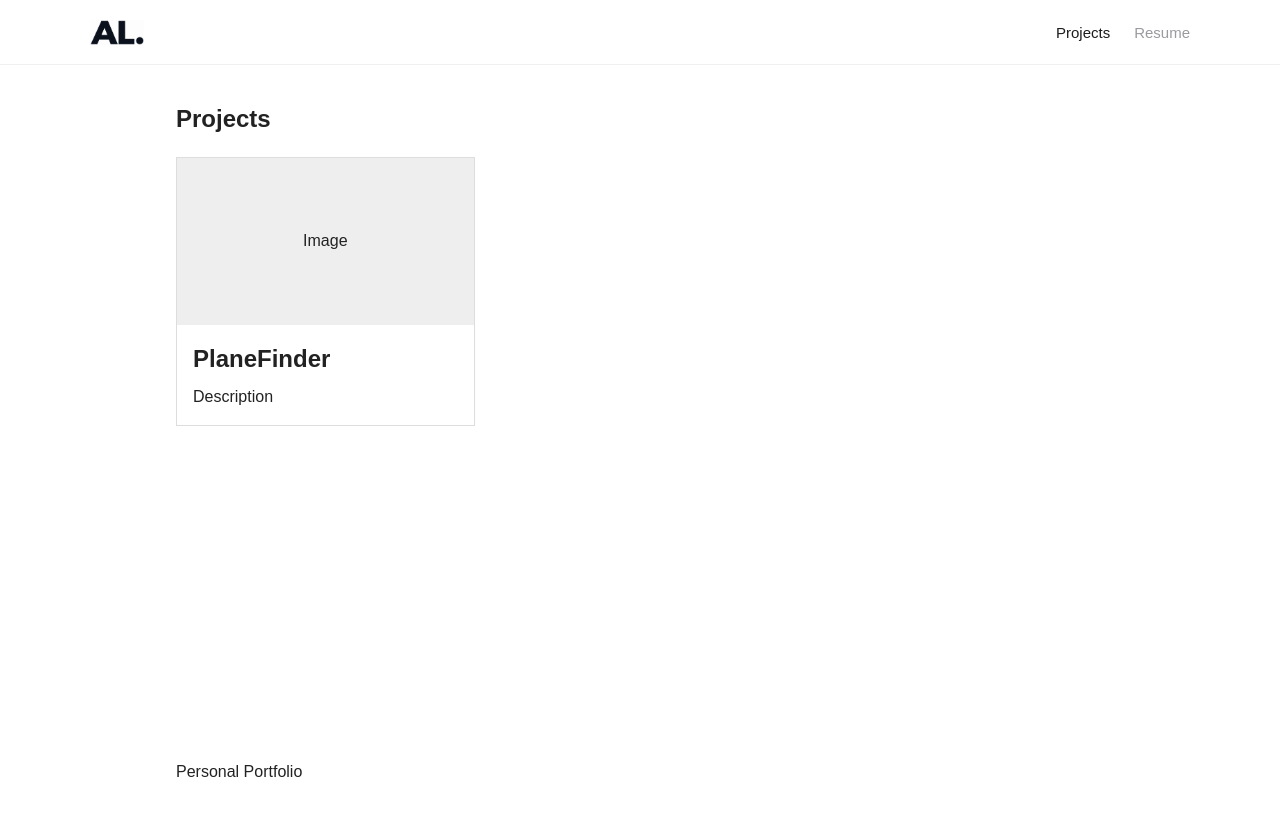
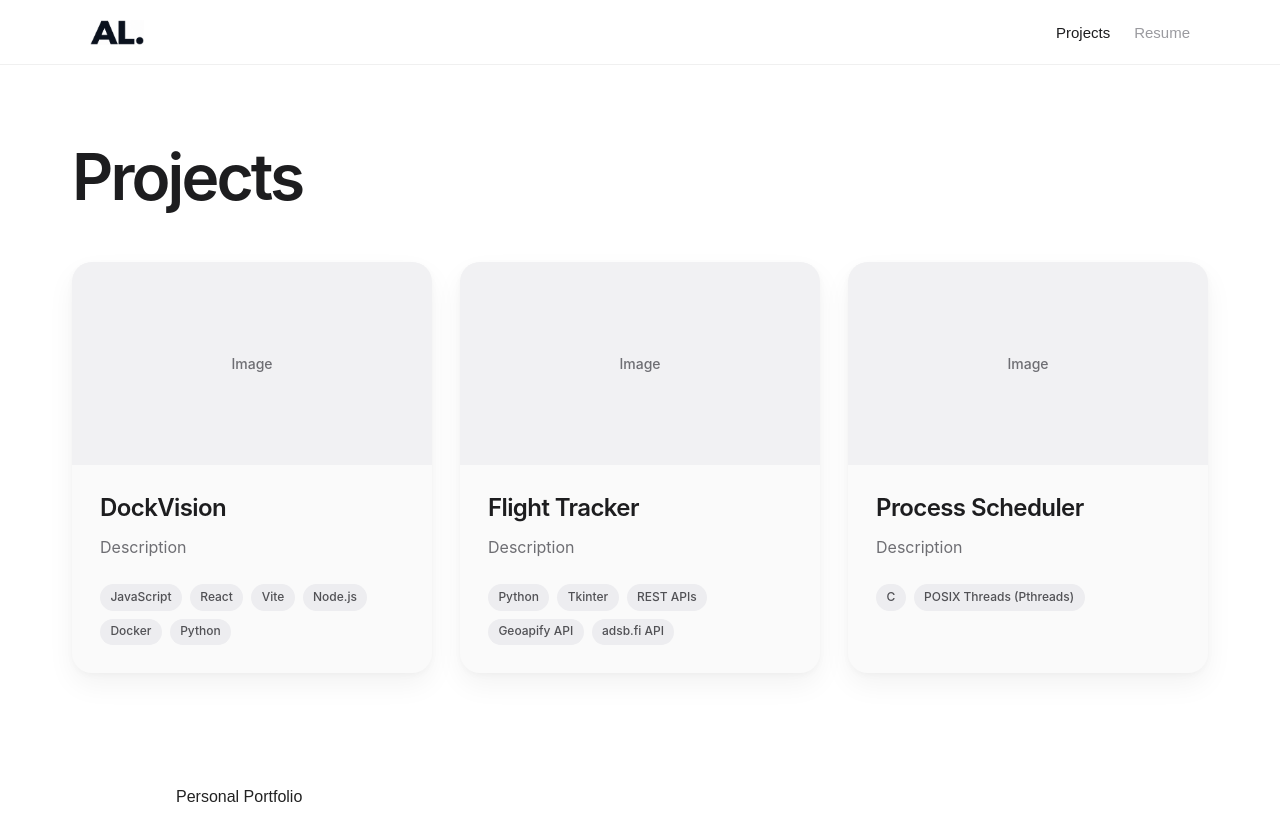
Before and after one commit to alyaver/alyaver.github.io, a React (Vite) app: page /projects in a window 1280 px wide. Before the commit the page ends 800 px from the top, so only its background shows below. Built offline with nearby package versions, Linux system fonts and the light colour scheme.

Commit message:
added cards for projects with placeholder images, descriptions and live views

```diff
--- a/src/App.jsx
+++ b/src/App.jsx
@@ -4,6 +4,8 @@ import Footer from './components/Footer.jsx';
 import Home from './pages/Home.jsx';
 import Projects from './pages/Projects.jsx';
 import PlaneFinder from './pages/PlaneFinder.jsx';
+import DockVision from './pages/DockVision.jsx';
+import ProcessScheduler from './pages/ProcessScheduler.jsx';
 
 export default function App() {
   return (
@@ -14,6 +16,8 @@ export default function App() {
           <Route path="/" element={<Home />} />
           <Route path="/projects" element={<Projects />} />
           <Route path="/projects/planefinder" element={<PlaneFinder />} />
+          <Route path="/projects/dockvision" element={<DockVision />} />
+          <Route path="/projects/process-scheduler" element={<ProcessScheduler />} />
         </Routes>
       </main>
       <Footer />
--- a/src/components/ProjectCard.jsx
+++ b/src/components/ProjectCard.jsx
@@ -1,12 +1,17 @@
 import { Link } from 'react-router-dom';
 
-export default function ProjectCard({ title = 'Project placeholder', to }) {
+export default function ProjectCard({ title = 'Project placeholder', to, technologies = [] }) {
   return (
     <Link className="project-card project-card--link" to={to}>
       <div className="project-card__image">Image</div>
       <div className="project-card__content">
         <h2>{title}</h2>
         <p>Description</p>
+        <ul className="project-card__technologies" aria-label="Technologies">
+          {technologies.map((technology) => (
+            <li key={technology}>{technology}</li>
+          ))}
+        </ul>
       </div>
     </Link>
   );
--- a/src/index.css
+++ b/src/index.css
@@ -14,28 +14,116 @@ a { color: #2456a6; }
 .project-card { padding: 1rem; border: 1px solid #ddd; }
 .project-card h2 { margin: 0; }
 
+main:has(> .projects-page) {
+  max-width: 1200px;
+  padding: clamp(2.5rem, 6vw, 5rem) clamp(1.25rem, 3vw, 2rem) 6rem;
+}
+
+.projects-page {
+  font-family: -apple-system, BlinkMacSystemFont, 'Segoe UI', Helvetica, Arial, sans-serif;
+  color: #1d1d1f;
+}
+
+.projects-page > h1 {
+  margin: 0 0 clamp(2rem, 4vw, 3.5rem);
+  font-size: clamp(2.75rem, 5vw, 4rem);
+  font-weight: 600;
+  line-height: 1.08;
+  letter-spacing: -0.045em;
+}
+
 .projects-grid {
   display: grid;
-  grid-template-columns: repeat(auto-fill, minmax(min(100%, 260px), 1fr));
-  gap: 1rem;
+  grid-template-columns: 1fr;
+  gap: 1.75rem;
 }
 
-.project-card--link {
-  display: block;
+.projects-page .project-card--link {
+  display: flex;
+  flex-direction: column;
   padding: 0;
+  border: 0;
+  border-radius: 20px;
+  overflow: hidden;
+  background: #fafafa;
+  box-shadow: 0 2px 6px rgb(0 0 0 / 3%), 0 12px 28px rgb(0 0 0 / 5%);
   color: inherit;
   text-decoration: none;
+  min-width: 0;
+  transition: transform 220ms ease, box-shadow 220ms ease;
 }
 
-.project-card--link:hover { border-color: #2456a6; }
-.project-card--link:focus-visible { outline: 2px solid #2456a6; outline-offset: 3px; }
+.projects-page .project-card--link:focus-visible {
+  outline: 3px solid #2456a6;
+  outline-offset: 5px;
+}
 
-.project-card__image {
+@media (hover: hover) {
+  .projects-page .project-card--link:hover {
+    transform: translateY(-4px);
+    box-shadow: 0 4px 10px rgb(0 0 0 / 4%), 0 18px 36px rgb(0 0 0 / 8%);
+  }
+}
+
+.projects-page .project-card__image {
   aspect-ratio: 16 / 9;
+  flex-shrink: 0;
   display: grid;
   place-items: center;
-  background: #eee;
+  background: #f1f1f3;
+  color: #6e6e73;
+  font-size: 0.875rem;
+  font-weight: 500;
 }
 
-.project-card__content { padding: 1rem; }
-.project-card__content p { margin: 0.5rem 0 0; }
+.projects-page .project-card__content {
+  flex: 1;
+  padding: 1.75rem;
+}
+
+.projects-page .project-card__content h2 {
+  font-size: 1.5rem;
+  font-weight: 600;
+  line-height: 1.25;
+  letter-spacing: -0.025em;
+}
+
+.projects-page .project-card__content p {
+  margin: 0.75rem 0 0;
+  color: #6e6e73;
+  font-size: 1rem;
+  line-height: 1.6;
+}
+
+.projects-page .project-card__technologies {
+  display: flex;
+  flex-wrap: wrap;
+  gap: 0.5rem;
+  margin: 1.5rem 0 0;
+  padding: 0;
+  list-style: none;
+}
+
+.projects-page .project-card__technologies li {
+  padding: 0.3rem 0.65rem;
+  border-radius: 999px;
+  background: #ededf0;
+  color: #515155;
+  font-size: 0.75rem;
+  font-weight: 500;
+  line-height: 1.4;
+  overflow-wrap: anywhere;
+}
+
+@media (min-width: 640px) {
+  .projects-grid { grid-template-columns: repeat(2, minmax(0, 1fr)); }
+}
+
+@media (min-width: 1024px) {
+  .projects-grid { grid-template-columns: repeat(3, minmax(0, 1fr)); }
+}
+
+@media (prefers-reduced-motion: reduce) {
+  .projects-page .project-card--link { transition: none; }
+  .projects-page .project-card--link:hover { transform: none; }
+}
--- /dev/null
+++ b/src/pages/DockVision.jsx
@@ -0,0 +1,17 @@
+import { Link } from 'react-router-dom';
+
+export default function DockVision() {
+  return (
+    <section>
+      <Link to="/projects">Back to projects</Link>
+      <h1>DockVision</h1>
+      <p>Description</p>
+      <h2>Technologies used</h2>
+      <p>JavaScript, React, Vite, Node.js, Docker, Python</p>
+      <section className="project-card" aria-labelledby="dockvision-live-heading">
+        <h2 id="dockvision-live-heading">Live application</h2>
+        <p>Coming soon.</p>
+      </section>
+    </section>
+  );
+}
--- a/src/pages/PlaneFinder.jsx
+++ b/src/pages/PlaneFinder.jsx
@@ -6,17 +6,13 @@ export default function PlaneFinder() {
       <Link to="/projects">Back to projects</Link>
       <h1>PlaneFinder</h1>
       <p>
-        PlaneFinder is a standalone application being brought into this portfolio.
-        This page will host its project overview and future live experience.
+
       </p>
       <h2>Technologies used</h2>
-      <p>PlaneFinder application stack: details coming soon.</p>
-      <p>This portfolio uses React, React Router, Vite, and GitHub Pages.</p>
       <section className="project-card" aria-labelledby="planefinder-live-heading">
         <h2 id="planefinder-live-heading">Live application</h2>
         <p>
-          Coming soon. The PlaneFinder application is currently maintained
-          separately and will be integrated in a future phase.
+          Coming soon.
         </p>
       </section>
     </section>
--- /dev/null
+++ b/src/pages/ProcessScheduler.jsx
@@ -0,0 +1,17 @@
+import { Link } from 'react-router-dom';
+
+export default function ProcessScheduler() {
+  return (
+    <section>
+      <Link to="/projects">Back to projects</Link>
+      <h1>Process Scheduler</h1>
+      <p>Description</p>
+      <h2>Technologies used</h2>
+      <p>C, POSIX Threads (Pthreads)</p>
+      <section className="project-card" aria-labelledby="process-scheduler-live-heading">
+        <h2 id="process-scheduler-live-heading">Live application</h2>
+        <p>Coming soon.</p>
+      </section>
+    </section>
+  );
+}
--- a/src/pages/Projects.jsx
+++ b/src/pages/Projects.jsx
@@ -2,10 +2,24 @@ import ProjectCard from '../components/ProjectCard.jsx';
 
 export default function Projects() {
   return (
-    <section>
+    <section className="projects-page">
       <h1>Projects</h1>
       <div className="projects-grid">
-        <ProjectCard title="PlaneFinder" to="/projects/planefinder" />
+        <ProjectCard
+          title="DockVision"
+          to="/projects/dockvision"
+          technologies={['JavaScript', 'React', 'Vite', 'Node.js', 'Docker', 'Python']}
+        />
+        <ProjectCard
+          title="Flight Tracker"
+          to="/projects/planefinder"
+          technologies={['Python', 'Tkinter', 'REST APIs', 'Geoapify API', 'adsb.fi API']}
+        />
+        <ProjectCard
+          title="Process Scheduler"
+          to="/projects/process-scheduler"
+          technologies={['C', 'POSIX Threads (Pthreads)']}
+        />
       </div>
     </section>
   );
```
